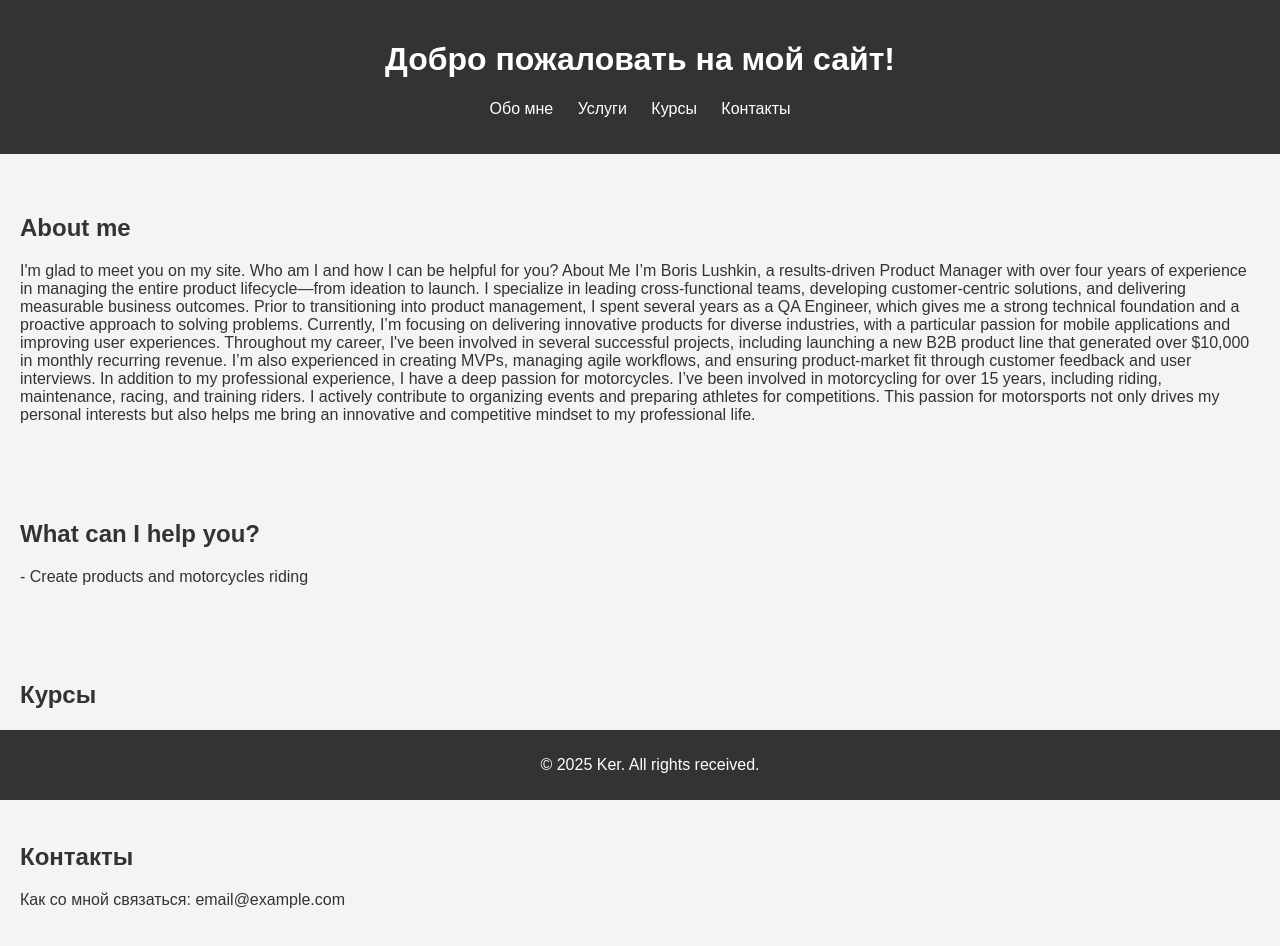
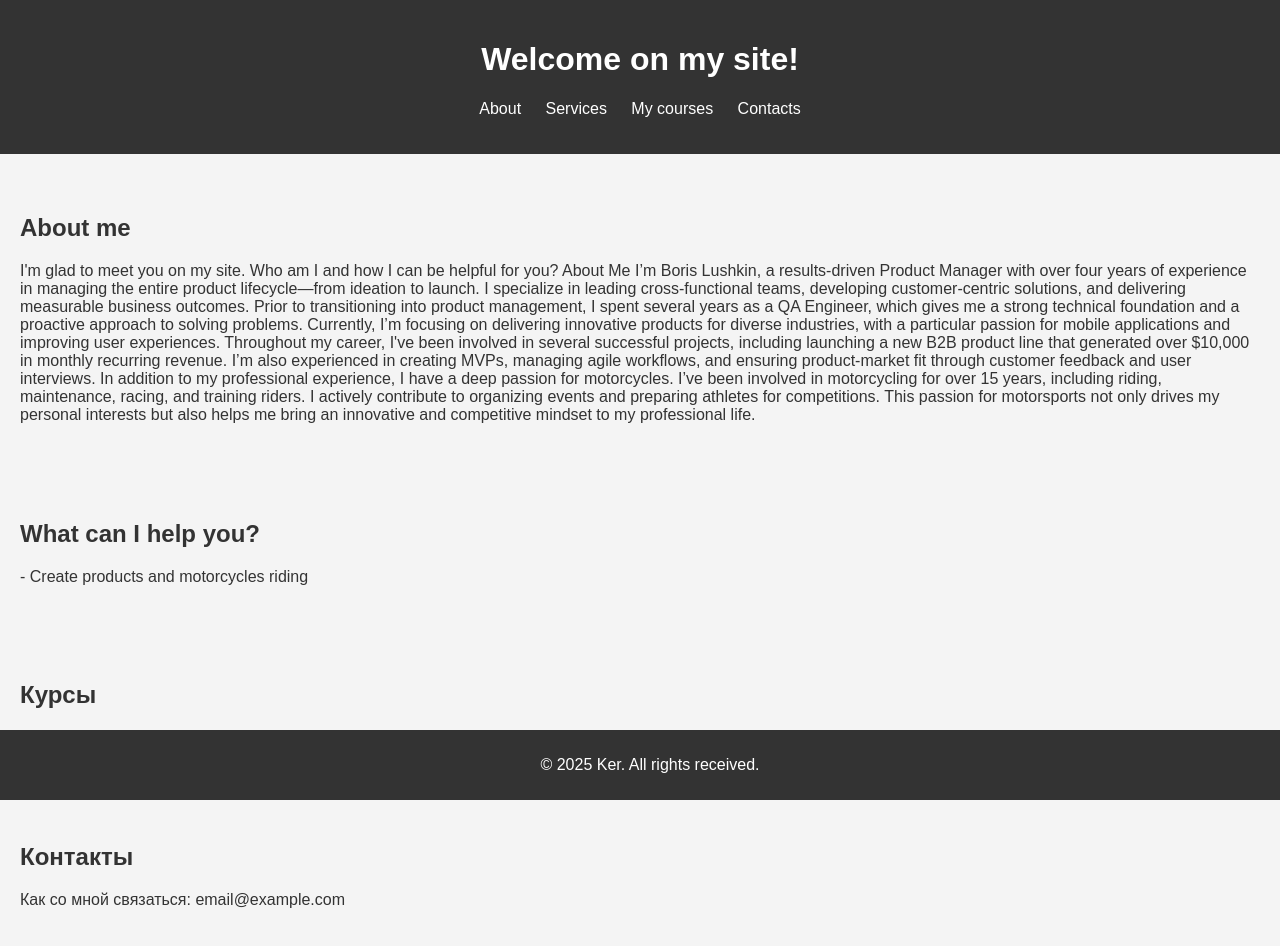
Before and after one commit to Borisker/TestSitewithAI, a plain HTML site: page index.html in a window 1280 px wide. Drawn offline with Linux system fonts and the light colour scheme.

Commit message:
Add text in English

```diff
--- a/index.html
+++ b/index.html
@@ -3,19 +3,19 @@
 <head>
     <meta charset="UTF-8">
     <meta name="viewport" content="width=device-width, initial-scale=1.0">
-    <meta name="description" content="Персональный сайт Ker — портфолио, услуги, курсы">
-    <title>Ker - Персональный сайт</title>
+    <meta name="description" content="Personal site of Ker — portfolio, services, courses">
+    <title>Borisker - personal site</title>
     <link rel="stylesheet" href="styles.css">
 </head>
 <body>
     <header>
-        <h1>Добро пожаловать на мой сайт!</h1>
+        <h1>Welcome on my site!</h1>
         <nav>
             <ul>
-                <li><a href="#about">Обо мне</a></li>
-                <li><a href="#services">Услуги</a></li>
-                <li><a href="#courses">Курсы</a></li>
-                <li><a href="#contact">Контакты</a></li>
+                <li><a href="#about">About</a></li>
+                <li><a href="#services">Services</a></li>
+                <li><a href="#courses">My courses</a></li>
+                <li><a href="#contact">Contacts</a></li>
             </ul>
         </nav>
     </header>
@@ -27,7 +27,8 @@
 
             About Me
 
-            I’m Boris Lushkin, a results-driven Product Manager with over four years of experience in managing the entire product lifecycle—from ideation to launch. I specialize in leading cross-functional teams, developing customer-centric solutions, and delivering measurable business outcomes. Prior to transitioning into product management, I spent several years as a QA Engineer, which gives me a strong technical foundation and a proactive approach to solving problems.
+            I’m Boris Lushkin, a results-driven Product Manager with over four years of experience in managing the entire product lifecycle—from ideation to launch.
+            I specialize in leading cross-functional teams, developing customer-centric solutions, and delivering measurable business outcomes. Prior to transitioning into product management, I spent several years as a QA Engineer, which gives me a strong technical foundation and a proactive approach to solving problems.
             Currently, I’m focusing on delivering innovative products for diverse industries, with a particular passion for mobile applications and improving user experiences. Throughout my career, I've been involved in several successful projects, including launching a new B2B product line that generated over $10,000 in monthly recurring revenue. I’m also experienced in creating MVPs, managing agile workflows, and ensuring product-market fit through customer feedback and user interviews.
             In addition to my professional experience, I have a deep passion for motorcycles. I’ve been involved in motorcycling for over 15 years, including riding, maintenance, racing, and training riders. I actively contribute to organizing events and preparing athletes for competitions. This passion for motorsports not only drives my personal interests but also helps me bring an innovative and competitive mindset to my professional life.
 
```
